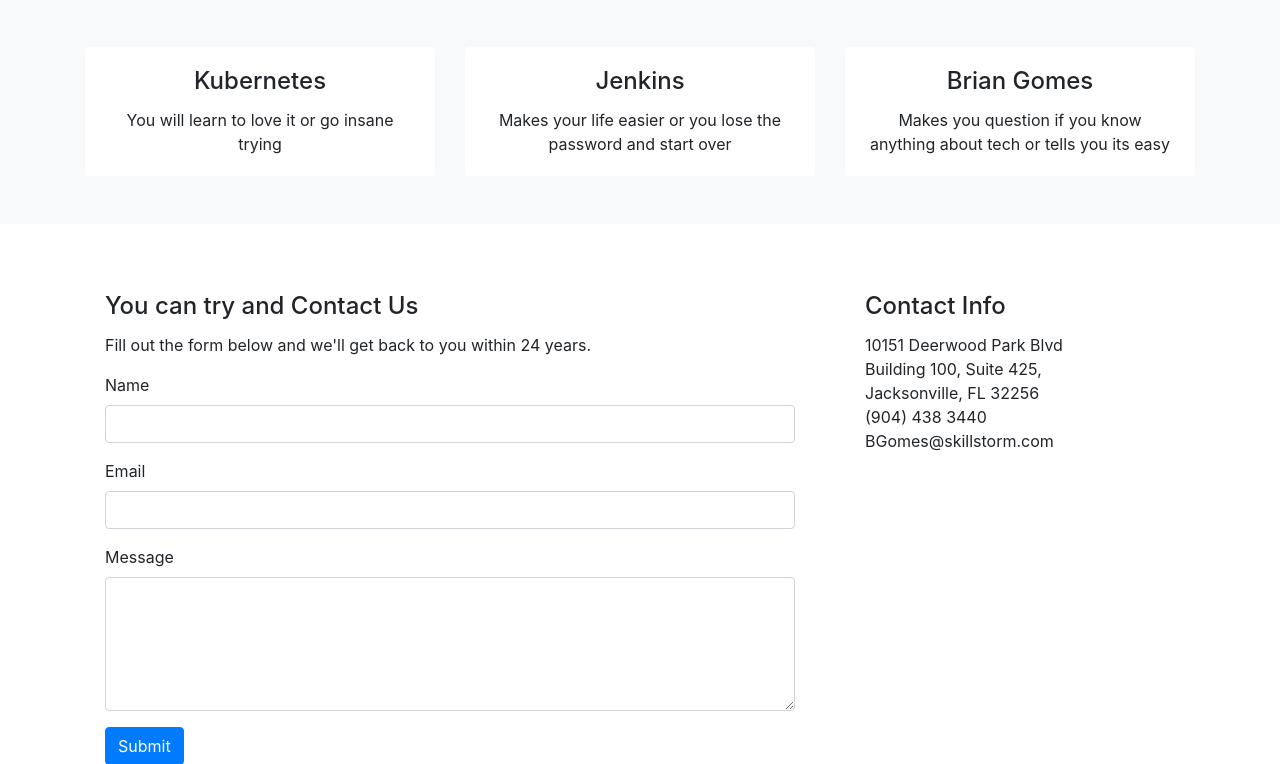
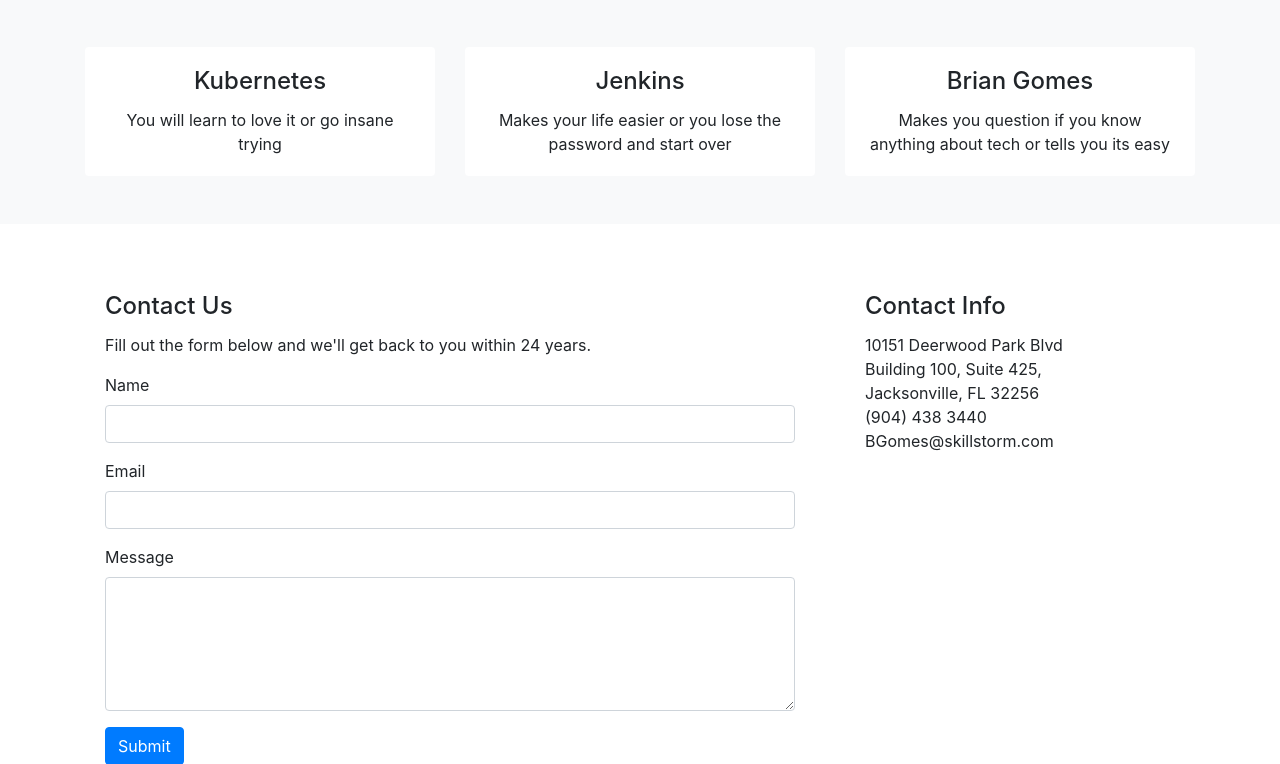
Before and after one commit to glburke77890/Team4, a Flask app: page / in a window 1280 px wide. Shown: the part 239-1003 px from the top of the page. Run offline with Flask 2, Linux system fonts and the light colour scheme; some libraries are stand-ins or nearby versions.

Commit message:
live test

```diff
--- a/templates/index.html
+++ b/templates/index.html
@@ -85,7 +85,7 @@
 				<div class="col-md-8">
 					<div class="card border-0">
 						<div class="card-body">
-							<h4 class="card-title">You can try and Contact Us</h4>
+							<h4 class="card-title">Contact Us</h4>
 							<p class="card-text">Fill out the form below and we'll get back to you within 24 years.</p>
 							<form action="{{ url_for('contact') }}" method="post">
 								<div class="form-group">
```
